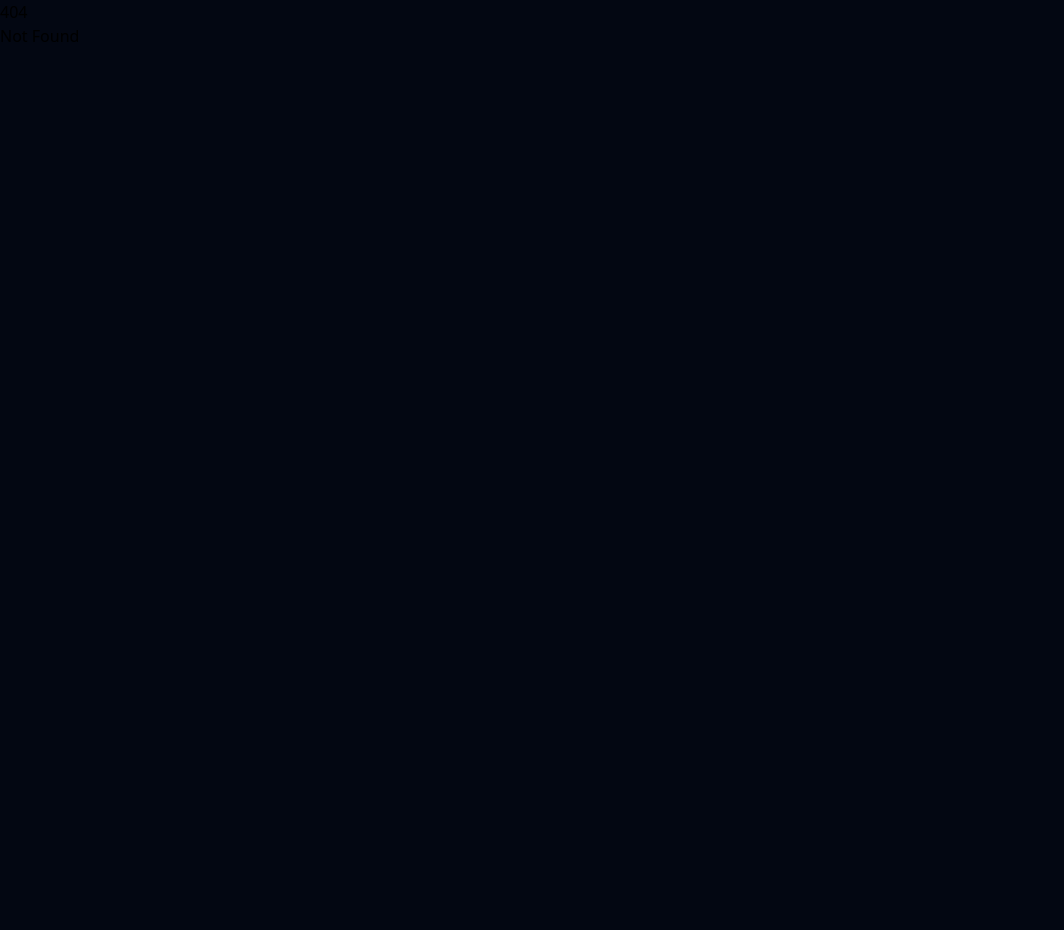
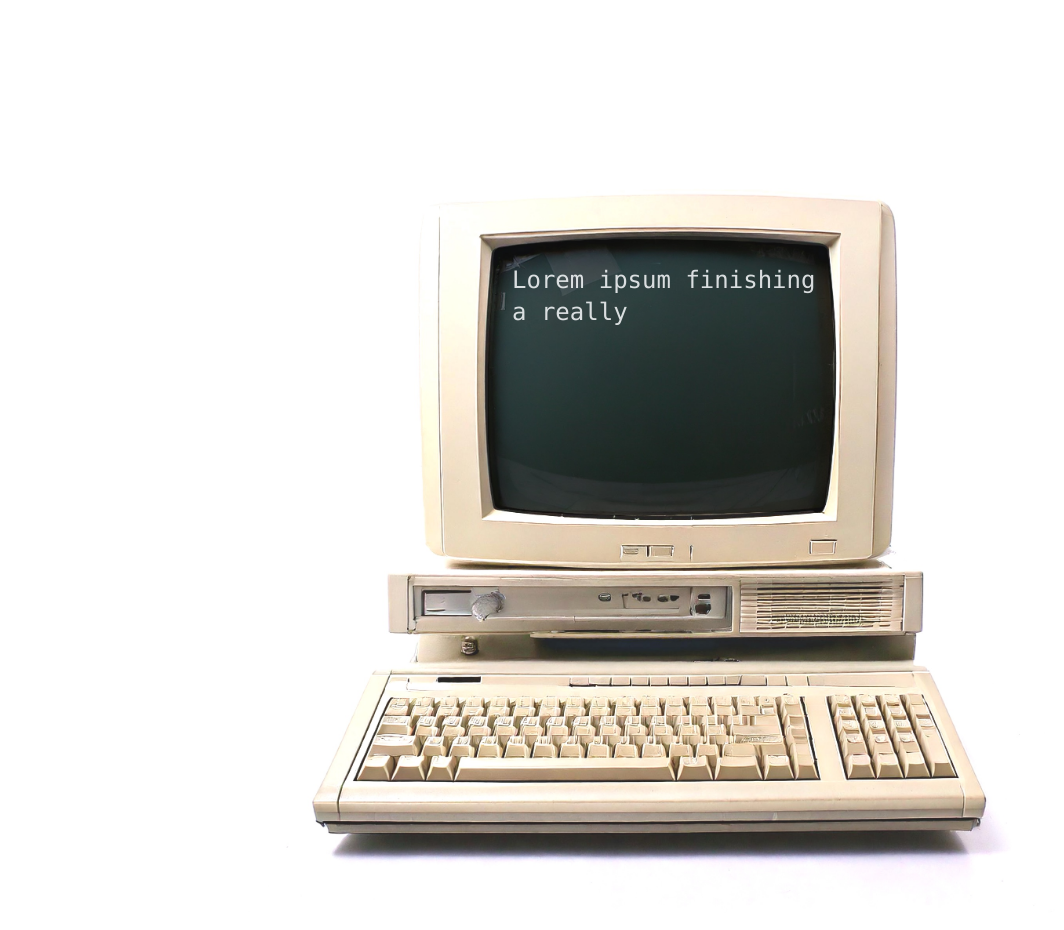
Before and after one commit to juansulca/murphys-law, a SvelteKit app: page /crash in a window 1280 px wide. Before the commit this address had no page. Shown: the top 930 px of the page, without its empty margins (0-1064 px from the left). Before the commit the page ends 800 px from the top, so only its background shows below. Built offline with nearby package versions, Linux system fonts and the light colour scheme.

Commit message:
Added crash pages

```diff
--- /dev/null
+++ b/src/routes/crash-2/+page.svelte
@@ -0,0 +1,27 @@
+<script>
+	import soap from '$lib/assets/Soap.png';
+</script>
+
+<main
+	class="w-screen h-screen bg-gray-50 text-black font-serif m-0 p-0 border-none flex flex-col justify-between"
+>
+	<div>
+		<h1 class="text-3xl font-bold m-0 p-0 leading-tight">418 I'm a teapot</h1>
+		<br />
+		<br />
+		<br />
+		<h2 class="text-2xl font-bold m-0 p-0 leading-tight">
+			You're covered in soap, reaching for the rinse, and then—silence.
+		</h2>
+		<br />
+		<h2 class="text-2xl font-bold m-0 p-0 leading-tight">
+			The water’s gone, leaving you sudsy and stuck.
+		</h2>
+	</div>
+	<div class="w-full flex flex-row justify-end">
+		<img src={soap} alt="soap foam" class="w-1/3 h-full block" />
+	</div>
+	<div class="absolute right-8 top-1/2 text-4xl animate-pulse">
+		<a href="/title">➡️</a>
+	</div>
+</main>
--- /dev/null
+++ b/src/routes/crash/+page.svelte
@@ -0,0 +1,40 @@
+<script>
+	import { onMount } from 'svelte';
+	import computer from '$lib/assets/old_computer.jpg';
+	import { fade } from 'svelte/transition';
+
+	const fullText = 'Lorem ipsum finishing a really really really important deadline.';
+	let displayedText = $state('');
+	let finished = $state(false);
+
+	async function typing() {
+		await new Promise((resolve) => setTimeout(resolve, 600));
+		for (let i = 0; i < fullText.length; i++) {
+			displayedText += fullText[i];
+			await new Promise((resolve) => setTimeout(resolve, 150));
+		}
+		finished = true;
+	}
+
+	onMount(() => {
+		typing();
+	});
+</script>
+
+<main class="w-screen h-screen">
+	<div class="relative">
+		<img src={computer} alt="old computer" class="w-auto h-full block mx-auto" />
+		<p
+			class="absolute top-1/4 left-[40vw] w-1/4 text-xl md:text-2xl font-mono text-slate-50 opacity-85"
+		>
+			{displayedText}
+		</p>
+		{#if finished}
+			<a
+				href="/crash-2"
+				class="absolute lg:top-[48vh] top-[42vh] left-[55vw] bg-gray-300 rounded text-gray-800 px-4 py-2 opacity-85 animate-pulse"
+				in:fade>Submit</a
+			>
+		{/if}
+	</div>
+</main>
--- a/src/routes/queue/+page.svelte
+++ b/src/routes/queue/+page.svelte
@@ -52,6 +52,6 @@
 		<video src={right} autoplay muted loop playsinline bind:this={rightVideo}></video>
 	</div>
 	<div class="absolute right-8 top-1/2 text-4xl animate-bounce">
-		<a href="/title">➡️</a>
+		<a href="/crash">➡️</a>
 	</div>
 </main>
--- a/src/routes/title/+page.svelte
+++ b/src/routes/title/+page.svelte
@@ -16,7 +16,6 @@
 	let initialText = 'Life su';
 	let typingSpeed = 150;
 	let correctedText = "Murphy's Law!";
-	let showPart3 = $state(false);
 
 	$effect(() => {
 		if (!shouldShow && y > ch * 0.8) {
@@ -45,7 +44,6 @@
 			await new Promise((resolve) => setTimeout(resolve, typingSpeed));
 		}
 		typing = false;
-		showPart3 = true;
 	}
 </script>
 
```
Also changed, not shown: src/lib/assets/old_computer.jpg (added), 1 other file (tests, documents, lock files or other folders).
